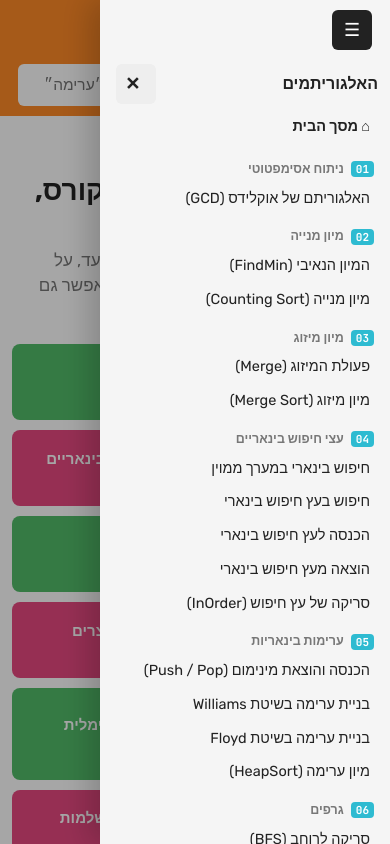
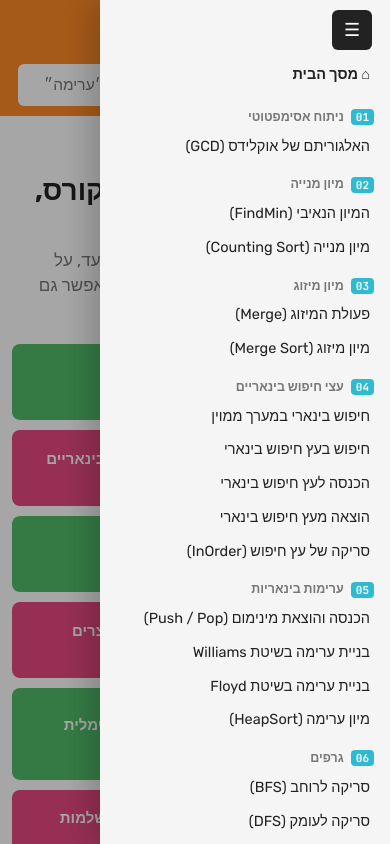
Before and after one commit to katzq-wq/algo-animations, a plain HTML site: page index.html in a window 390 px wide. Both pictures are taken after a click on the button "תפריט". Drawn offline with Linux system fonts and the light colour scheme.

Commit message:
Mobile menu: remove close X
Co-Authored-By: Claude Opus 5.5 <noreply@anthropic.com>
Claude-Session: https://claude.ai/code/session_01AHWJcurLFjicVcczWKbvjN

```diff
--- a/index.html
+++ b/index.html
@@ -43,8 +43,6 @@ nav button.home{font-weight:600;margin-bottom:4px}
 .results .none{padding:12px;color:var(--muted);font-size:14px}
 .layout{flex:1;display:flex;min-height:0}
 nav{width:248px;flex-shrink:0;background:var(--soft);overflow-y:auto;padding:6px 0 28px}
-#navClose{display:none;align-items:center;justify-content:space-between;padding:6px 12px 6px 16px;font-weight:600}
-#navClose button{width:40px;height:40px;border:0;border-radius:6px;background:var(--idle);font-size:18px;cursor:pointer}
 #backdrop{display:none;position:fixed;inset:0;background:rgba(0,0,0,.35);z-index:25}
 nav .topic{padding:12px 16px 3px;font-size:12.5px;color:var(--muted);font-weight:600;display:flex;gap:7px;align-items:center}
 nav .topic i{font-style:normal;background:var(--cyan);color:#fff;border-radius:4px;font:700 11px "JetBrains Mono",monospace;padding:1px 5px}
@@ -206,7 +204,6 @@ svg text{font-family:"JetBrains Mono",monospace}
   #menuBtn{position:relative;z-index:40}
   body.navopen #menuBtn{background:var(--ink)}
   nav.open{display:block}
-  #navClose{display:flex}
   #backdrop.open{display:block}
   .two{grid-template-columns:1fr}
   .speed{display:none}
@@ -227,7 +224,7 @@ svg text{font-family:"JetBrains Mono",monospace}
 </header>
 <div class="layout">
   <div id="backdrop"></div>
-  <nav id="nav"><div id="navClose"><span>האלגוריתמים</span><button aria-label="סגירת התפריט">✕</button></div></nav>
+  <nav id="nav"></nav>
   <main id="main">
     <div id="welcome">
       <h2>כל האלגוריתמים של הקורס, בתנועה</h2>
@@ -644,7 +641,6 @@ function initUI() {
   const setNav = on => { $("nav").classList.toggle("open", on); $("backdrop").classList.toggle("open", on); document.body.classList.toggle("navopen", on); };
   $("menuBtn").onclick = () => setNav(!$("nav").classList.contains("open"));
   $("backdrop").onclick = () => setNav(false);
-  document.querySelector("#navClose button").onclick = () => setNav(false);
   document.addEventListener("keydown", ev => { if (ev.key === "Escape") setNav(false); });
   $("q").addEventListener("input", renderResults);
   $("q").addEventListener("keydown", e => { if (e.key === "Enter") { const a = $("results").querySelector("a"); if (a) a.click(); } if (e.key === "Escape") { $("q").value = ""; renderResults(); } });
```
